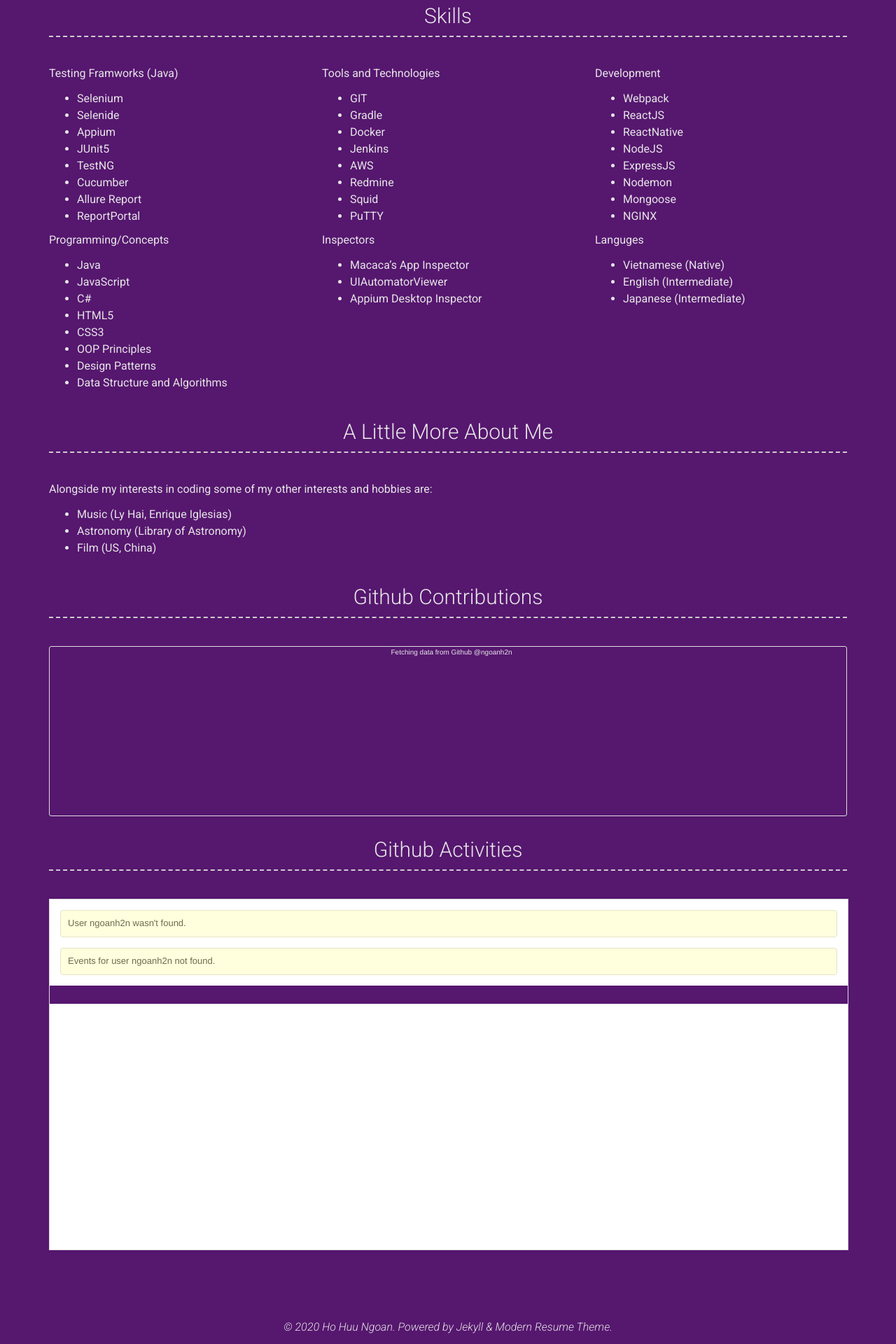
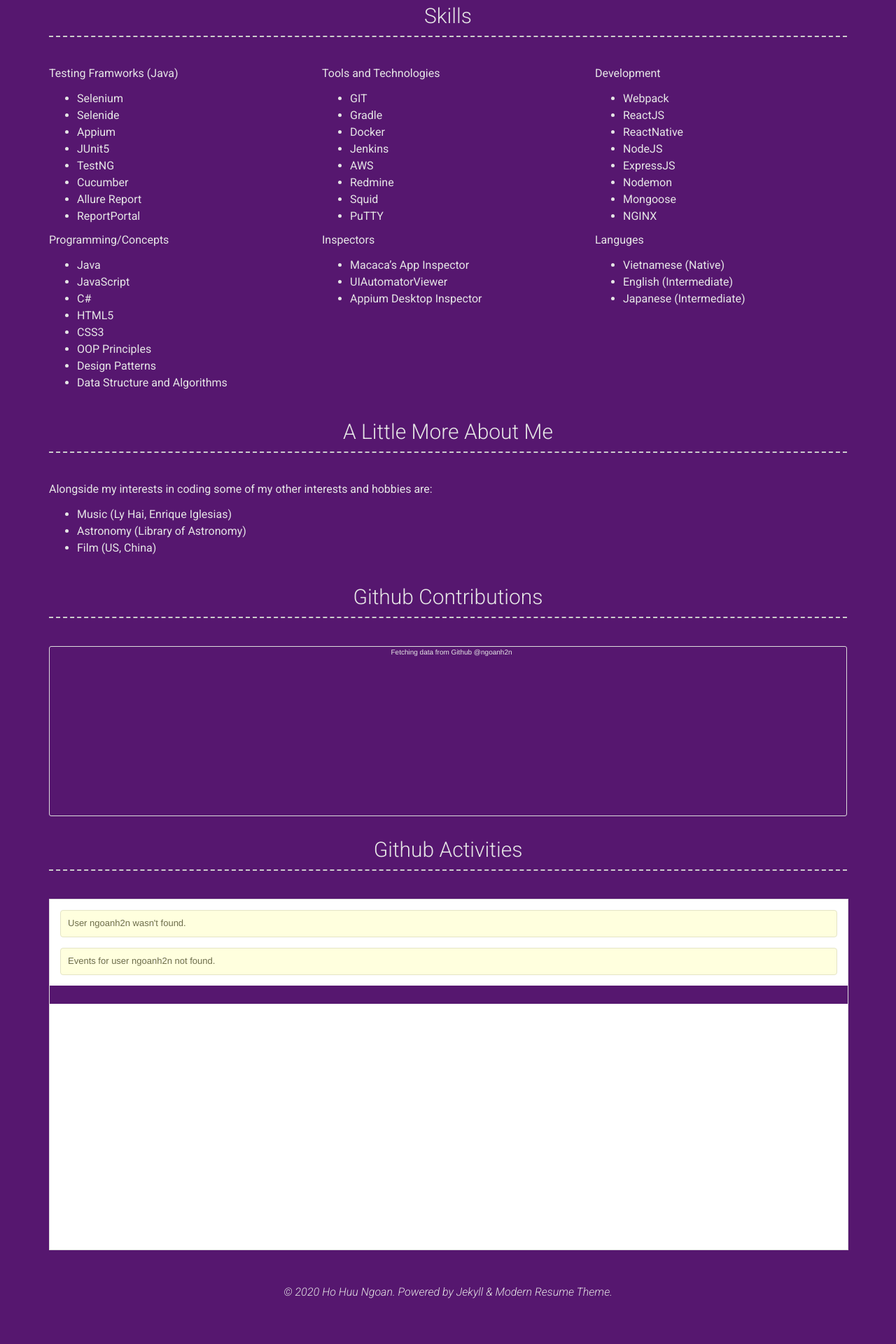
Before and after one commit to ngoanh2n/ngoanh2n.github.io, a Jekyll site: the page built from index.md, in a window 1280 px wide. Shown: the part 1724-3644 px from the top of the page at 70% size. Built offline with Jekyll 4.4.1, drawn with Linux system fonts in a browser that asks for light colours; nearby versions of some CDN libraries; a style sheet for code colours, icons or effects is not loaded; after the commit the page ends 3594 px from its top, so only the background shows below that.

Commit message:
[SASS] Add classes: project-github, footer-copyright

```diff
--- a/_sass/modern-resume-theme.scss
+++ b/_sass/modern-resume-theme.scss
@@ -73,6 +73,7 @@
 
     p {
       margin-bottom: 3px;
+      // margin-top: 30px;
       font-size: 1.6em;
       text-align: inherit;
       font-weight: 300;
@@ -149,7 +150,8 @@
 }
 
 .footer-container {
-  margin-top:100px;
+  // margin-top:100px;
+  margin-top:50px;
 }
 
 .footer-container p {
@@ -193,3 +195,11 @@
     margin-top: 1em;
   }
 }
+
+.project-github {
+  margin-top: 8px;
+}
+
+.footer-copyright {
+  font-size: 1.4em;
+}
```
